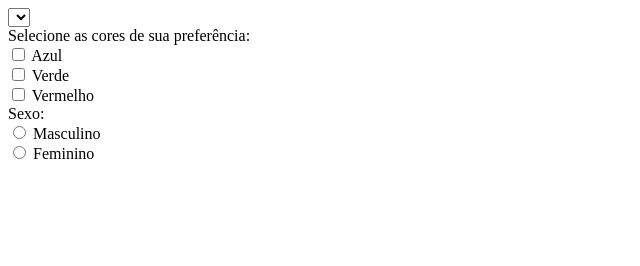
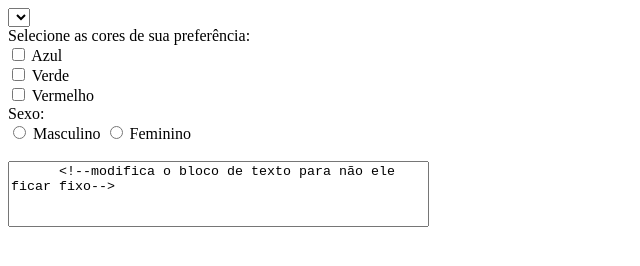
Before and after one commit to yohenri/Formulario, a plain HTML site: page index.html in a window 1280 px wide. Shown: the whole page, without its empty margins (0-640 px from the left). Drawn offline with Linux system fonts and the light colour scheme.

Commit message:
bloco de texto fixo

```diff
--- a/index.html
+++ b/index.html
@@ -14,7 +14,7 @@
     <option value="funcionario" selected Funcionário></option>
     </select>
 
-    <!--sempre utilizar valor dentro. para uso mais amplos utilizar números-->
+    <!--sempre utilizar valor dentro. para uso mais amplos utilizar números. o nome serve para identificar-->
 </div>
 <div>
     <label> Selecione as cores de sua preferência:</label>
@@ -34,11 +34,25 @@
     <br/>
     <input type="radio" name="sexo" id="sexo_m" value="m">
     <label for="sexo_m"> Masculino </label>
-    <br/>
+
     <input type="radio" name="sexo" id="sexo_f" value="f">
     <label for="sexo_f"> Feminino </label>
 
 </div>
 
+<div>
+    <label for="comentarios" Comentários></label>
+<br/>
+    <textarea
+     name="comentarios"
+     id="comentarios"
+     cols="50"
+     rows="4"
+     style="resize: none;"
+      >
+      <!--modifica o bloco de texto para não ele ficar fixo-->
+    </textarea>
+</div>
+
 </body>
 </html>
```
